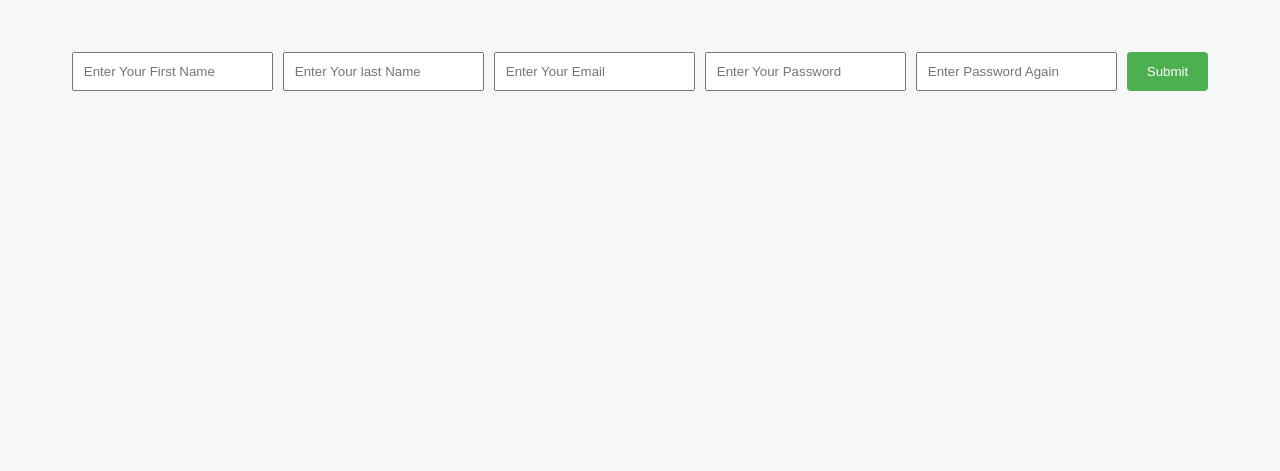
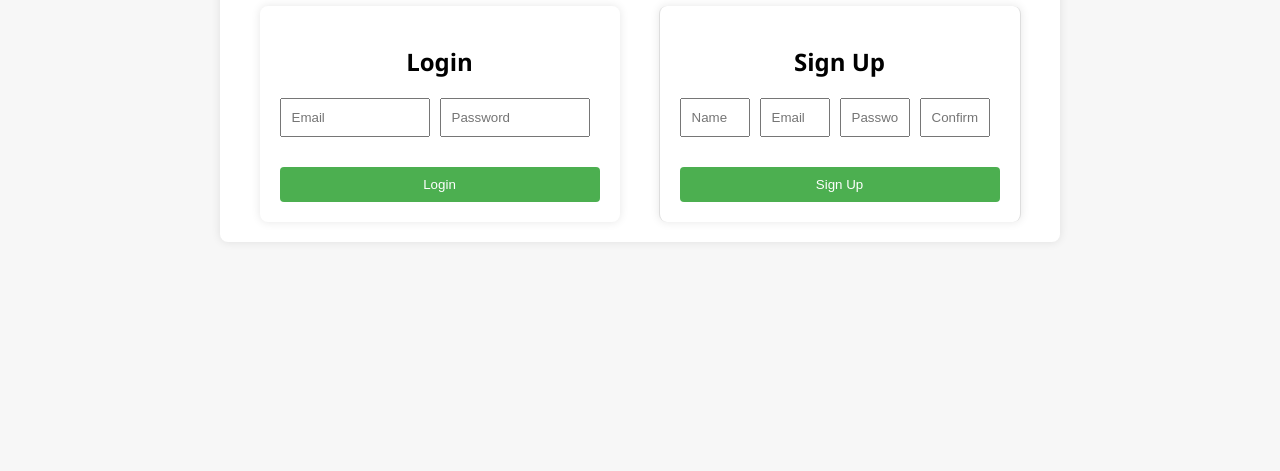
Before and after one commit to Vivek2213/ReceipeDisplay, a plain HTML site: page index.html in a window 1280 px wide. Shown: the part 329-800 px from the top of the page. Drawn offline with nearby package versions, Linux system fonts and the light colour scheme.

Commit message:
FORM FUNCTIONALITY ADDED

```diff
--- a/index.html
+++ b/index.html
@@ -3,37 +3,49 @@
 <head>
     <meta charset="UTF-8">
     <meta name="viewport" content="width=device-width, initial-scale=1.0">
-    <script src="https://cdn.jsdelivr.net/npm/axios/dist/axios.min.js"></script>
     <link rel="stylesheet" href="styles.css">
-    <title>Recipe Search</title>
+    <title>Recipe Search App</title>
 </head>
 <body>
-    <form class="form">
-        <input type="text" name="fname" id="fname" placeholder="Enter Your First Name">
-        <input type="text" name="lname" id="lname" placeholder="Enter Your last Name">
-        <input type="email" name="email" id="email" placeholder="Enter Your Email">
-        <input type="password" name="password" id="password" placeholder="Enter Your Password">
-        <input type="password" name="confpass" id="confpass" placeholder="Enter Password Again">
-        <button type="submit">Submit</button>
-    </form>
     <div class="container">
-        <h1>Recipe Search</h1>
+        <h1>Recipe Search App</h1>
+        <div id="authContainer">
+            <div id="loginContainer">
+                <h2>Login</h2>
+                <div class="input-container">
+                    <input type="text" id="loginEmail" placeholder="Email">
+                    <input type="password" id="loginPassword" placeholder="Password">
+                </div>
+                <button onclick="login()">Login</button>
+            </div>
+            <div id="signupContainer">
+                <h2>Sign Up</h2>
+                <div class="input-container">
+                    <input type="text" id="signupName" placeholder="Name">
+                    <input type="text" id="signupEmail" placeholder="Email">
+                    <input type="password" id="signupPassword" placeholder="Password">
+                    <input type="password" id="signupConfirmPassword" placeholder="Confirm Password">
+                </div>
+                <button onclick="signup()">Sign Up</button>
+            </div>
+        </div>
 
+        <div id="recipeContainer" style="display: none;">
             <div class="input-container">
                 <input type="text" id="dishNameInput" placeholder="Search by dish name (e.g., chicken curry)">
                 <button onclick="searchByDishName()">Search</button>
             </div>
-
             <div class="input-container">
                 <input type="text" id="ingredientInput" placeholder="Search by main ingredient (e.g., chicken)">
                 <button onclick="searchByIngredient()">Search</button>
             </div>
-
             <button onclick="viewFavoriteDishes()">View Favorite Dishes</button>
-
+            <button onclick="logout()">Logout</button>
             <div id="resultContainer"></div>
         </div>
+    </div>
 
+    <script src="https://cdn.jsdelivr.net/npm/axios/dist/axios.min.js"></script>
     <script src="script.js"></script>
 </body>
 </html>
--- a/script.js
+++ b/script.js
@@ -182,3 +182,53 @@ function getIngredients(meal) {
     }
     return ingredients.slice(0, -2);
 }
+
+
+function login() {
+    const email = document.getElementById('loginEmail').value;
+    const password = document.getElementById('loginPassword').value;
+    const localuser = JSON.parse(localStorage.getItem('user'))
+
+    if (email == localuser.email && password == localuser.password) {
+        document.getElementById('authContainer').style.display = 'none';
+        document.getElementById('recipeContainer').style.display = 'block';
+    } else {
+        alert('Invalid credentials');
+    }
+}
+
+function signup() {
+    const name = document.getElementById('signupName').value;
+    const email = document.getElementById('signupEmail').value;
+    const password = document.getElementById('signupPassword').value;
+    const confirmPassword = document.getElementById('signupConfirmPassword').value;
+
+    if (password !== confirmPassword) {
+        alert('Passwords do not match');
+        return;
+    }
+
+    const user = { name, email, password };
+    localStorage.setItem('user', JSON.stringify(user));
+
+    alert('Signup successful! Please login.');
+}
+
+function logout() {
+    document.getElementById('authContainer').style.display = 'flex';
+    document.getElementById('recipeContainer').style.display = 'none';
+    resetFormInputs();
+}
+
+function checkLoggedIn() {
+    const user = JSON.parse(localStorage.getItem('user'));
+    if (user) {
+        document.getElementById('authContainer').style.display = 'none';
+        document.getElementById('recipeContainer').style.display = 'block';
+    } else {
+        document.getElementById('authContainer').style.display = 'flex';
+        document.getElementById('recipeContainer').style.display = 'none';
+    }
+}
+
+checkLoggedIn();
--- a/styles.css
+++ b/styles.css
@@ -9,10 +9,7 @@ body {
     justify-content: center;
     min-height: 100vh;
 }
-.form{
-    display: flex;
-    flex-direction: row;
-}
+
 .container {
     text-align: center;
     background-color: #fff;
@@ -22,12 +19,11 @@ body {
     width: 80%;
     max-width: 800px;
     margin: auto;
-    display: none;
 }
 
 .input-container {
     display: flex;
-    justify-content: space-between;
+    justify-content: center;
     margin-bottom: 20px;
 }
 
@@ -39,13 +35,13 @@ input {
 }
 
 button {
-    flex-shrink: 0;
     padding: 10px 20px;
     background-color: #4caf50;
     color: #fff;
     border: none;
     cursor: pointer;
     border-radius: 4px;
+    transition: background-color 0.3s ease;
 }
 
 button:hover {
@@ -89,7 +85,6 @@ button:hover {
 }
 
 /* dish result styling */
-
 .dish-result {
     text-align: center;
     margin: 10px;
@@ -127,19 +122,58 @@ p {
     color: #555;
 }
 
-/* like button style*/
+/* Like button style */
 .recipe-result button,
 .dish-result button {
     margin-top: 10px;
-    padding: 8px;
+    padding: 8px 16px; /* Adjusted padding for better button appearance */
     background-color: #3498db;
     color: #fff;
     border: none;
     cursor: pointer;
     border-radius: 4px;
+    transition: background-color 0.3s ease;
 }
 
 .recipe-result button:hover,
 .dish-result button:hover {
     background-color: #2980b9;
 }
+
+/* Authentication styles */
+#authContainer {
+    display: flex;
+    justify-content: space-around;
+    margin-top: 20px;
+}
+
+#loginContainer,
+#signupContainer {
+    text-align: center;
+    background-color: #fff;
+    padding: 20px;
+    border-radius: 8px;
+    box-shadow: 0 0 10px rgba(0, 0, 0, 0.1);
+    width: 40%;
+}
+
+#loginContainer input,
+#signupContainer input {
+    width: 100%;
+    margin-bottom: 10px;
+}
+
+#loginContainer button,
+#signupContainer button {
+    width: 100%;
+}
+
+#signupContainer {
+    border-left: 1px solid #ddd;
+    border-right: 1px solid #ddd;
+}
+
+/* Display only when logged in */
+#recipeContainer {
+    display: none;
+}
```
Lines whose indentation alone changed are shown as unchanged.
